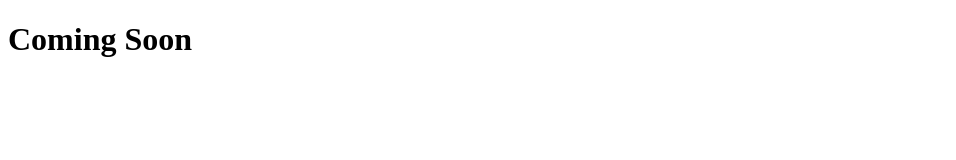
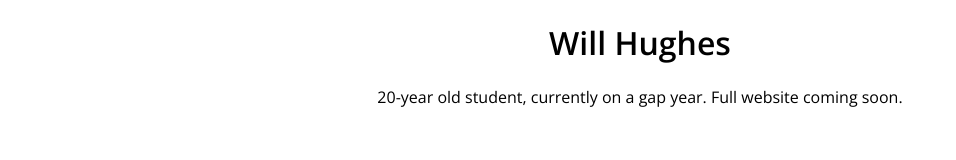
Before and after one commit to willza3/willza3.github.io, a plain HTML site: page index.html in a window 1280 px wide. Shown: the whole page, without its empty margins (0-956 px from the left). Drawn offline with nearby package versions, Linux system fonts and the light colour scheme.

Commit message:
Added Google Fonts

```diff
--- a/index.html
+++ b/index.html
@@ -4,10 +4,12 @@
 <head>
     <title>Will Hughes</title>
     <link rel="stylesheet" type="text/css" href="styles.css">
+    <link href="https://fonts.googleapis.com/css?family=Open+Sans:400,600&display=swap" rel="stylesheet">
 </head>
 
 <body>
-<h1>Coming Soon</h1>
+<h1 class="a">Will Hughes</h1>
+<p>20-year old student, currently on a gap year. Full website coming soon.</p>
 </body>
 
 </html>
--- a/styles.css
+++ b/styles.css
@@ -20,3 +20,14 @@
         color: white;
     }
 }
+
+h1 {
+    font-family: 'Open Sans', sans-serif;
+    font-weight: 600;
+    text-align: center;
+}
+
+p {
+    font-family: 'Open Sans', sans-serif;
+    text-align: center;
+}
```
